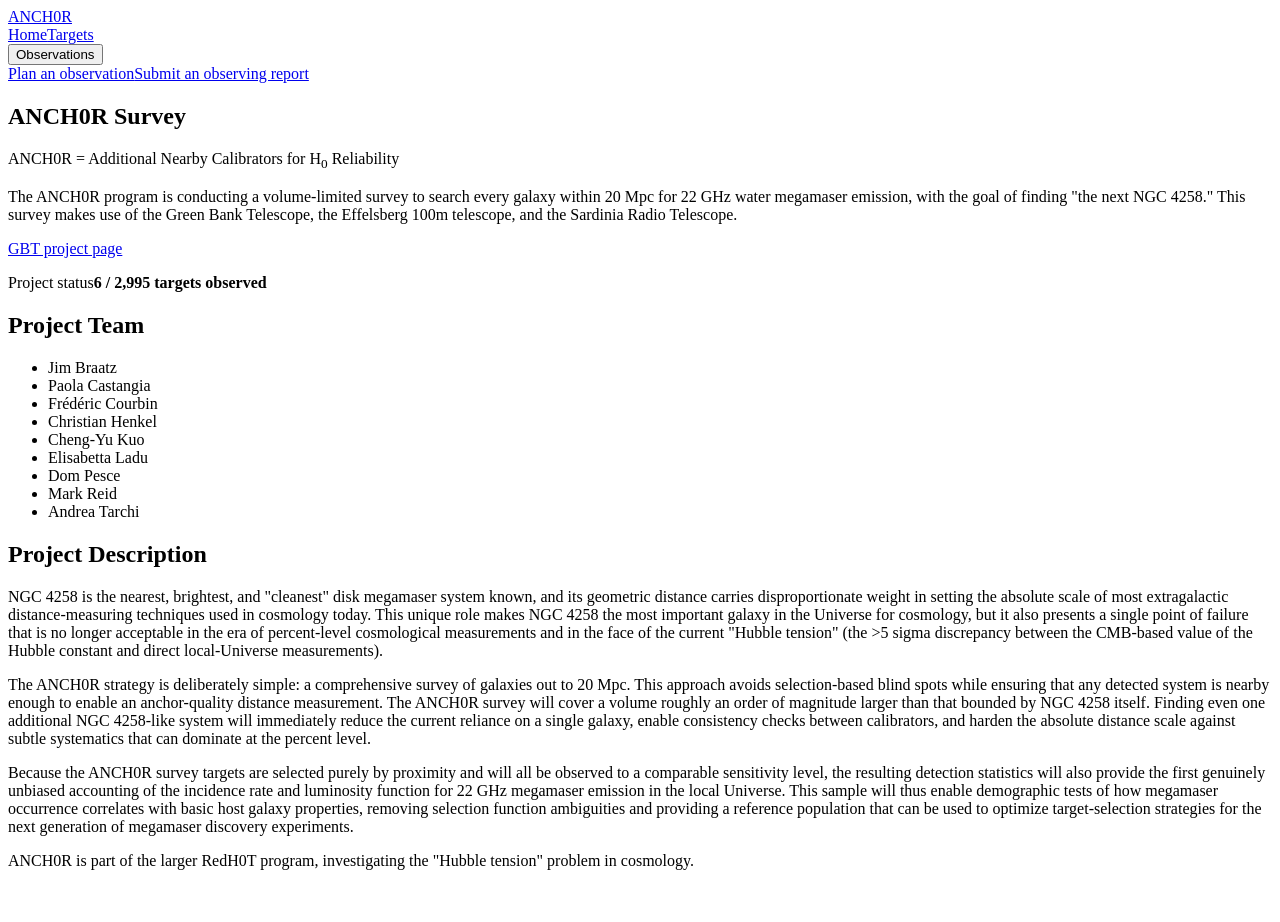
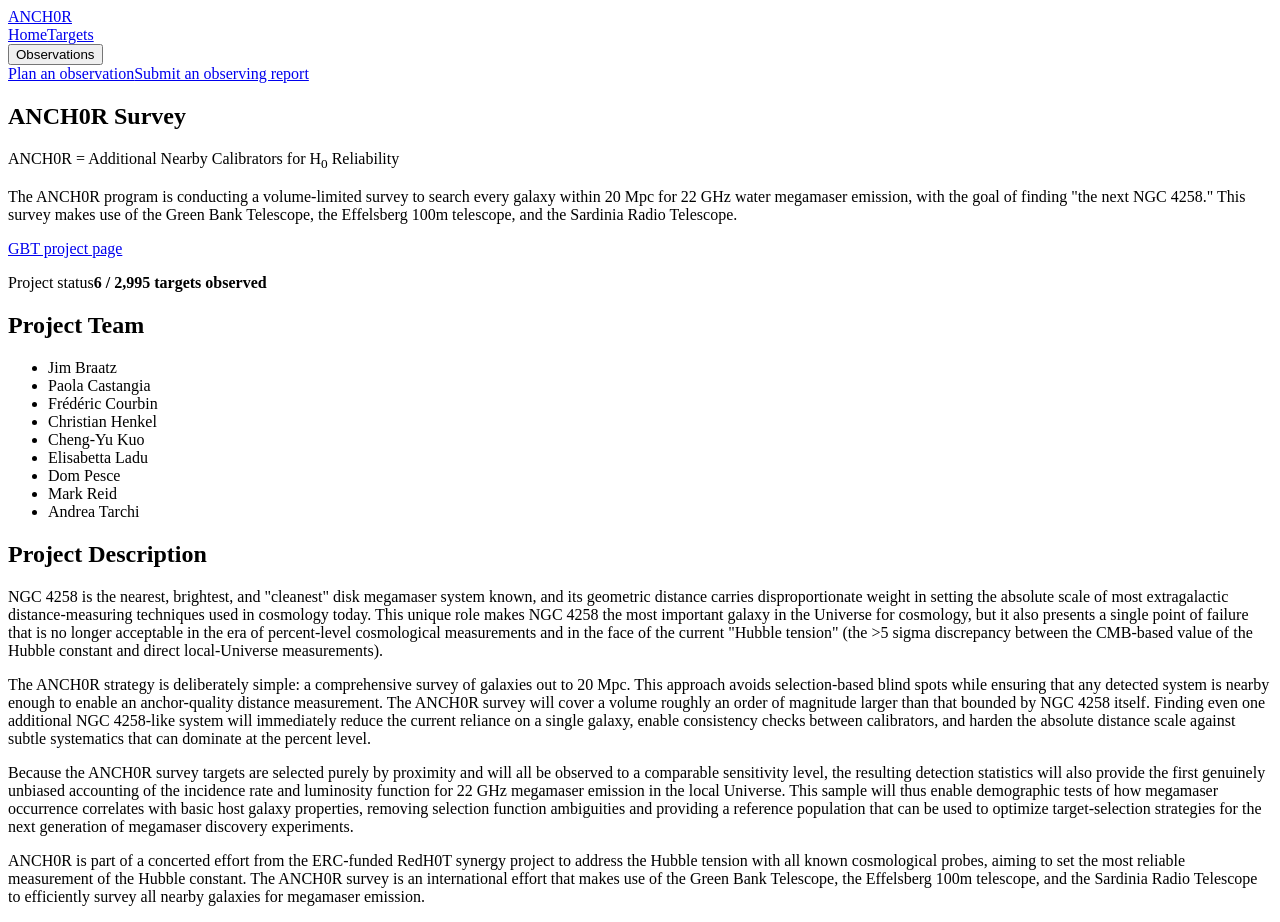
Before and after one commit to dpesce/ANCH0R, a React (Vite) app: page / in a window 1280 px wide. Before the commit the page ends 886 px from the top, so only its background shows below. Built offline with nearby package versions, Linux system fonts and the light colour scheme; the HTML template or start-up script is replaced by a standard one.

Commit message:
aesthetic tweak

```diff
--- a/src/pages/Home.tsx
+++ b/src/pages/Home.tsx
@@ -28,7 +28,15 @@ export function Home({ catalog }: HomeProps) {
         <div className="page-shell hero-layout">
           <h1>ANCH0R Survey</h1>
           <p className="definition">
-            ANCH0R = Additional Nearby Calibrators for H<sub>0</sub> Reliability
+            <span className="definition-emphasis">ANCH0R</span>
+            <span> = </span>
+            <span className="definition-emphasis">A</span>dditional{" "}
+            <span className="definition-emphasis">N</span>earby{" "}
+            <span className="definition-emphasis">C</span>alibrators for{" "}
+            <span className="definition-emphasis">
+              H<sub>0</sub>
+            </span>{" "}
+            <span className="definition-emphasis">R</span>eliability
           </p>
           <p className="hero-copy">
             The ANCH0R program is conducting a volume-limited survey to search every
@@ -101,8 +109,12 @@ export function Home({ catalog }: HomeProps) {
             megamaser discovery experiments.
           </p>
           <p>
-            ANCH0R is part of the larger RedH0T program, investigating the "Hubble
-            tension" problem in cosmology.
+            ANCH0R is part of a concerted effort from the ERC-funded RedH0T synergy
+            project to address the Hubble tension with all known cosmological probes,
+            aiming to set the most reliable measurement of the Hubble constant.  The
+            ANCH0R survey is an international effort that makes use of the Green Bank
+            Telescope, the Effelsberg 100m telescope, and the Sardinia Radio Telescope
+            to efficiently survey all nearby galaxies for megamaser emission.
           </p>
         </article>
       </section>
```
Also changed, not shown: src/styles.css (+6 -1 lines).
